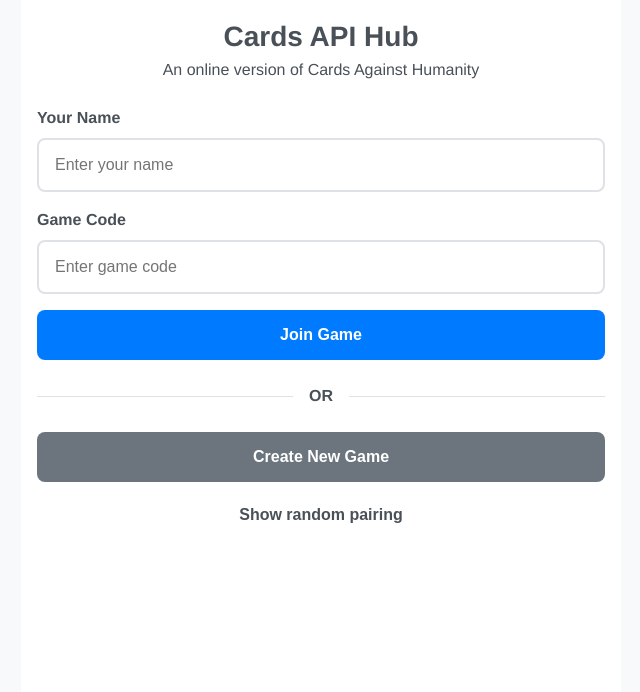
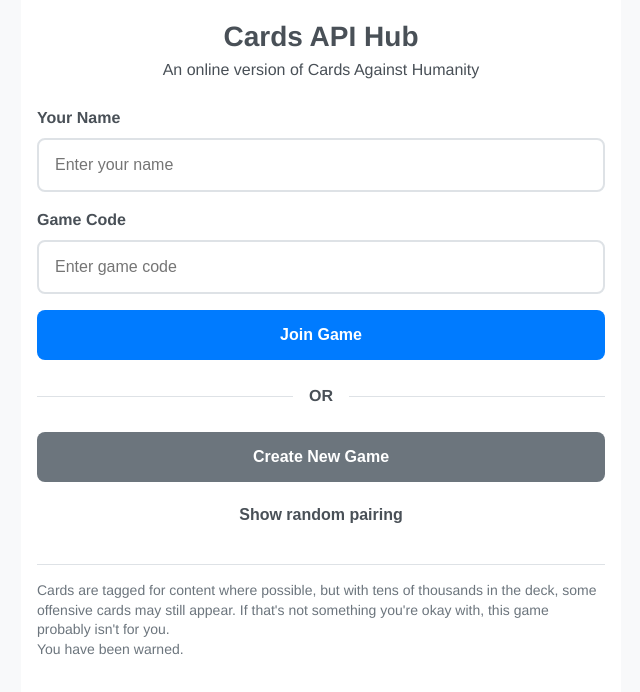
Before and after one commit to benjamw/cah, a React (Vite) app in the folder client/: page / in a window 1280 px wide. Shown: the top 692 px of the page, without its empty margins (319-959 px from the left). Built offline with nearby package versions, Linux system fonts and the light colour scheme.

Commit message:
add warning

```diff
--- a/client/src/components/JoinGame.jsx
+++ b/client/src/components/JoinGame.jsx
@@ -134,6 +134,13 @@
       >
         Show random pairing
       </button>
+
+      <p className="content-notice">
+        Cards are tagged for content where possible, but with tens of thousands in the deck,
+        some offensive cards may still appear. If that&apos;s not something you&apos;re okay with,
+        this game probably isn&apos;t for you.<br/>
+        You have been warned.
+      </p>
     </div>
   );
 }
--- a/client/src/styles/index.css
+++ b/client/src/styles/index.css
@@ -221,6 +221,15 @@
   margin-bottom: var(--spacing-lg);
 }
 
+.content-notice {
+  margin-top: var(--spacing-xl);
+  padding-top: var(--spacing-md);
+  font-size: 0.875rem;
+  color: var(--color-secondary);
+  line-height: 1.4;
+  border-top: 1px solid var(--color-gray-medium);
+}
+
 .form-group {
   margin-bottom: var(--spacing-md);
 }
```
